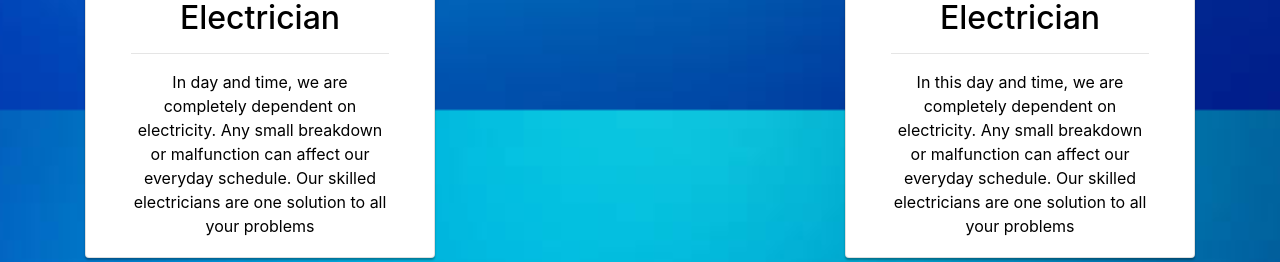
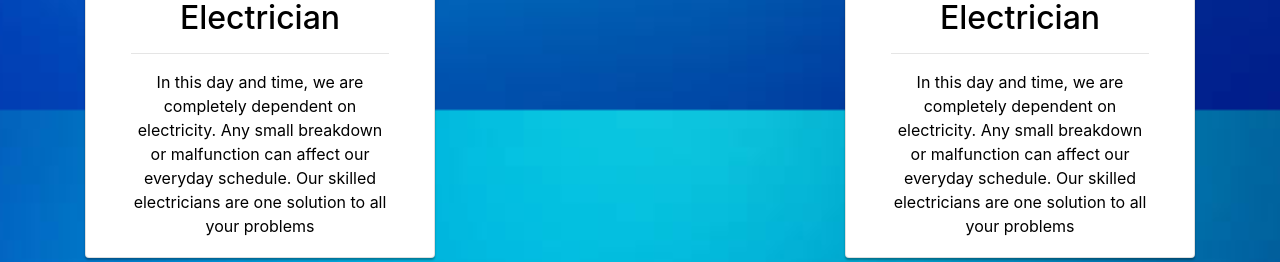
Before and after one commit to WorkerEmploymentSystem/front_end, a React (Create React App) app: page / in a window 1280 px wide. Shown: the part 690-952 px from the top of the page. Built offline with nearby package versions, Linux system fonts and the light colour scheme.

Commit message:
changes reverted

```diff
--- a/src/components/home/Home.js
+++ b/src/components/home/Home.js
@@ -26,7 +26,7 @@ const Home = () => {
                 <Row>
                     <Col md={4}>
                         <ServiceCard service="Electrician"
-                            description="In day and time, we are completely dependent on
+                            description="In this day and time, we are completely dependent on
                         electricity. Any small breakdown or malfunction can affect our everyday schedule.
                         Our skilled electricians are one solution to all your problems"
                             image="https://image.flaticon.com/icons/png/512/732/732564.png" />
```
